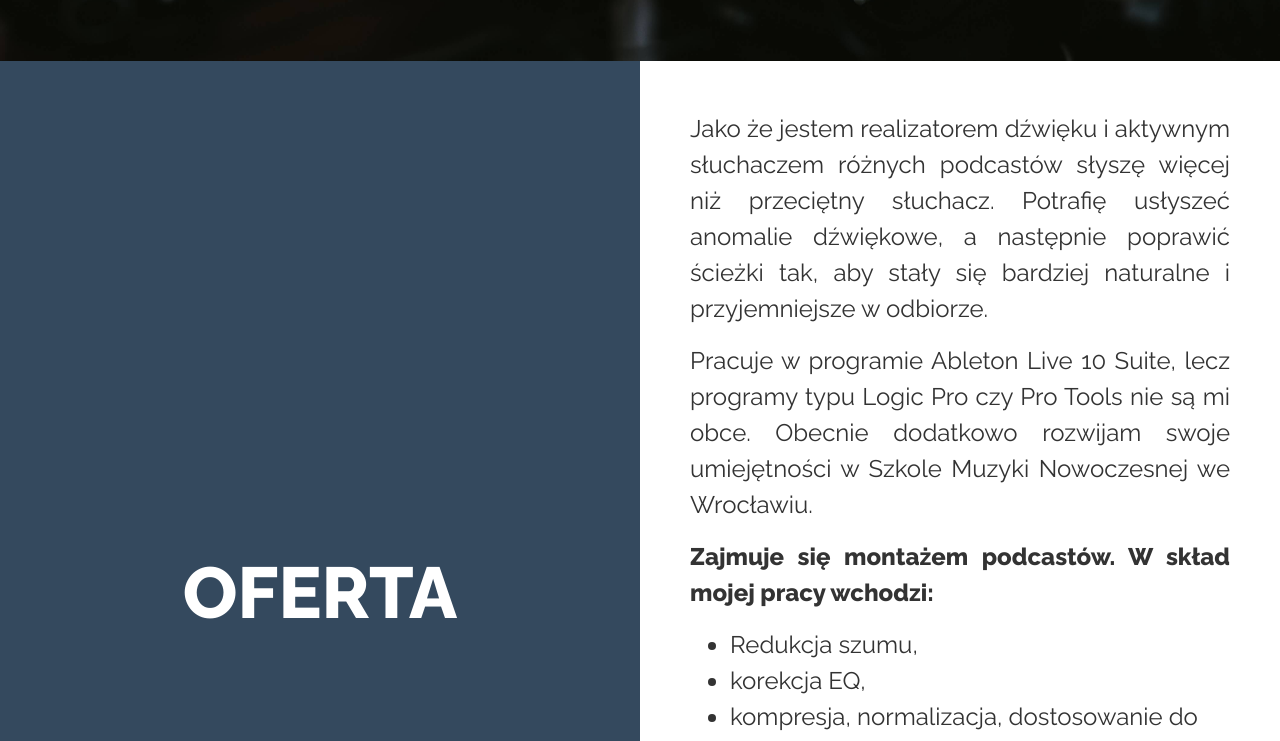
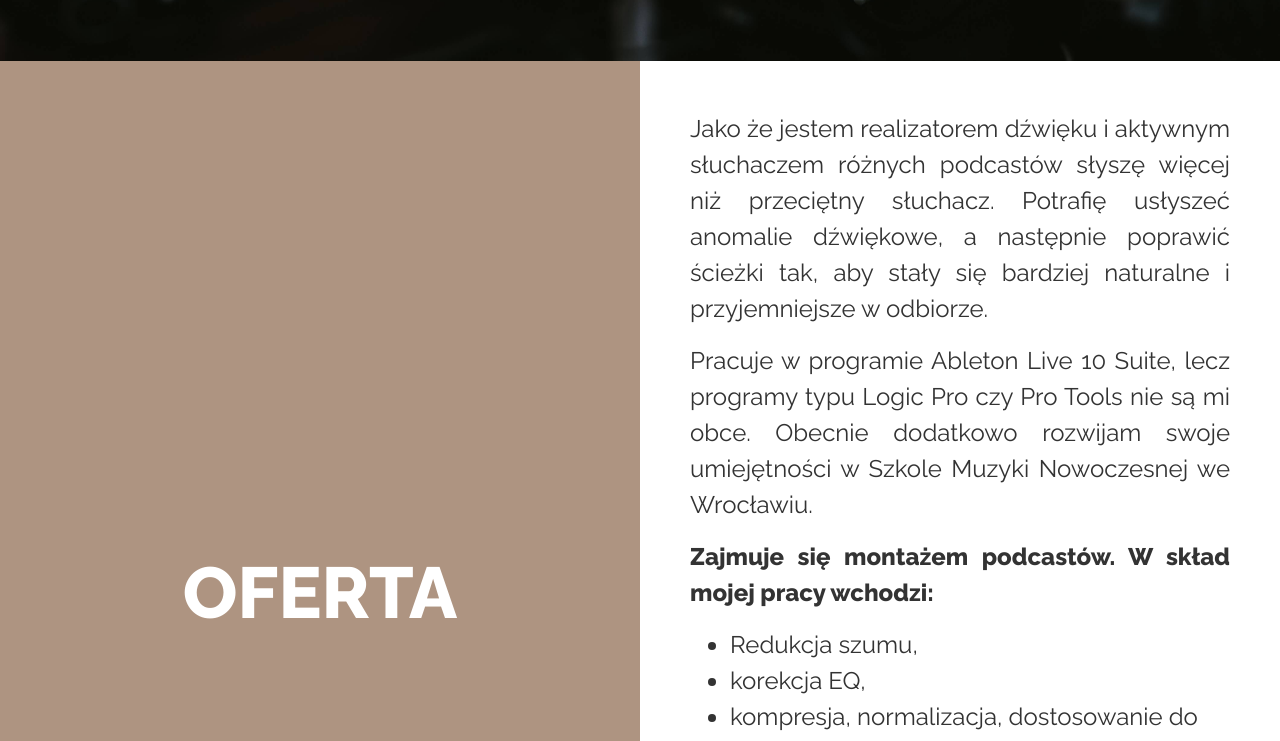
Before and after one commit to SG-WebDev/monoaudio, a website: page index.html in a window 1280 px wide. Shown: the part 739-1480 px from the top of the page. Drawn offline with nearby package versions, Linux system fonts and the light colour scheme.

```diff
--- a/scss/main.scss
+++ b/scss/main.scss
@@ -1,9 +1,8 @@
 $white: #ffffff;
 $gray: #333333;
 $lightGray: #bbbbbb;
-$main: #34495e;
-$mainDark: #2c3e50;
-$alt: #336e7b;
+$main: #ae9481;
+$alt: #72514a;
 
 @mixin font {
   font-family: 'Raleway', sans-serif;
@@ -130,12 +129,11 @@
   &__ItemText {
     font-size: 1.5em;
     color: $gray;
-    font-weight: 200;
   }
 }
 
 .footer {
-  background-color: $mainDark;
+  background-color: $alt;
   padding: 25px;
   display: flex;
   align-items: center;
```
Also changed, not shown: css/desktop.css, css/mobile.css.
